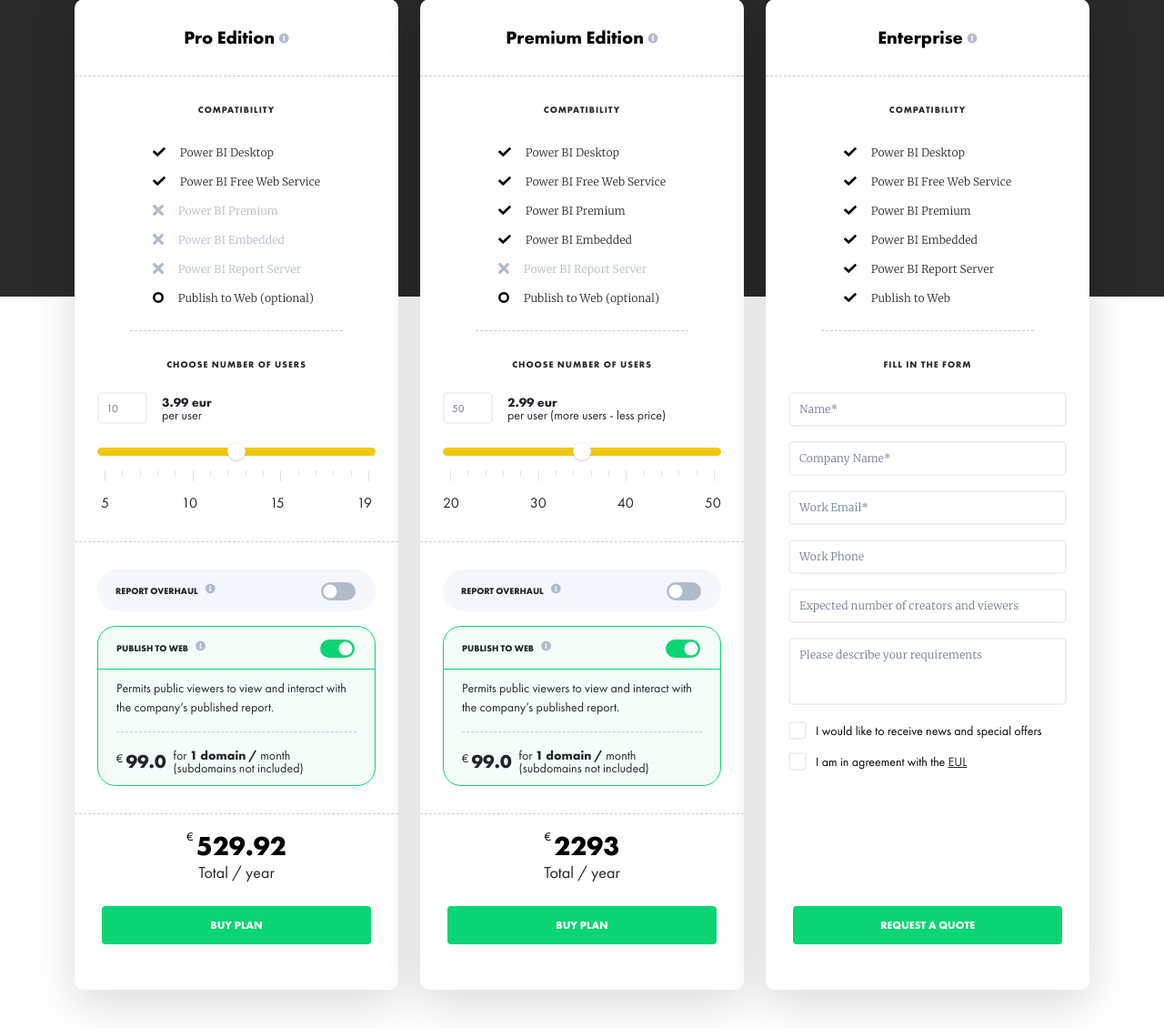
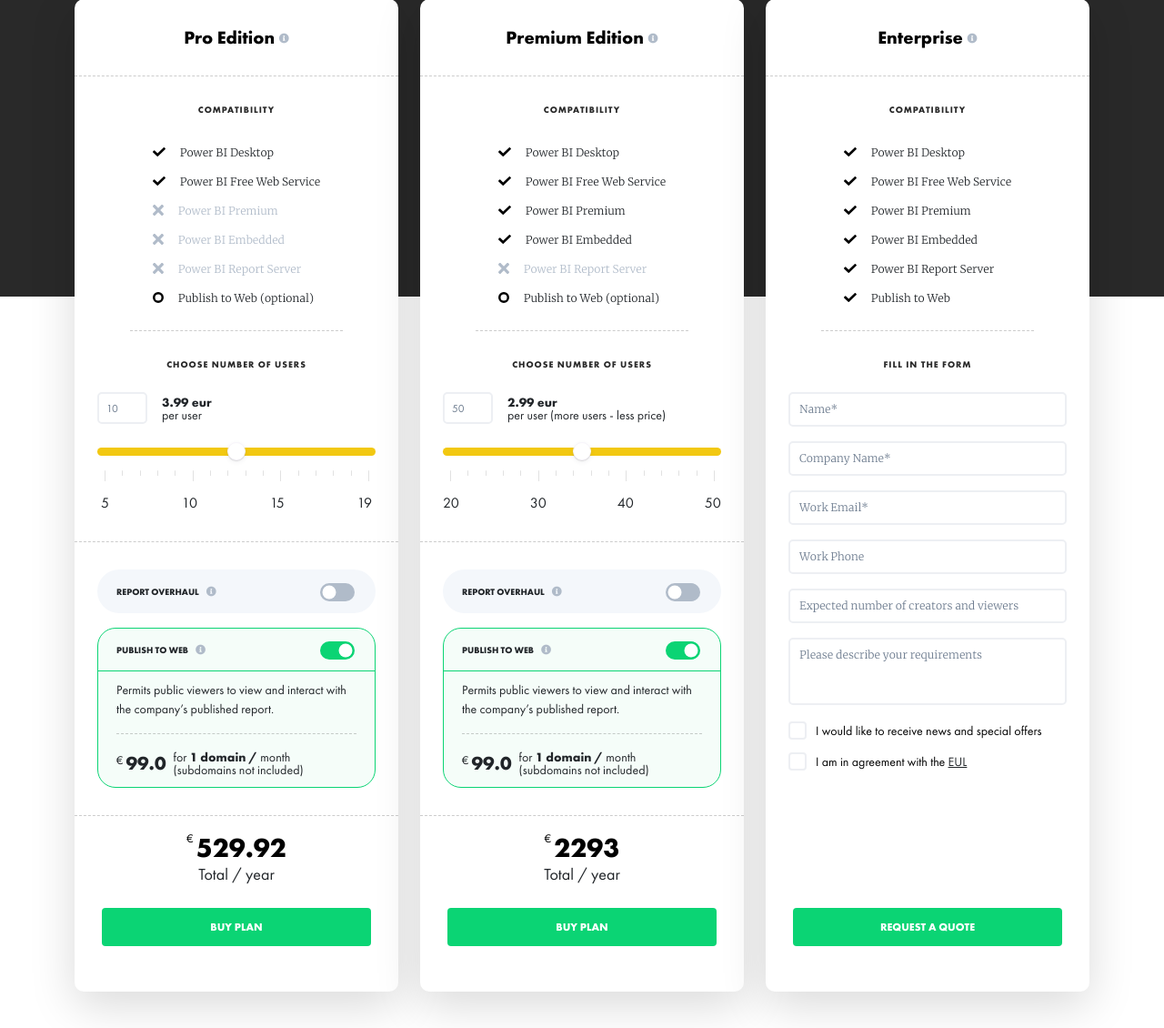
Before and after one commit to annadubynets/zoomcharts-pricing-2022, a web app: file index.html in a window 1280 px wide. Shown: the part 595-1725 px from the top of the page at 91% size. Run offline with its HTML, style and script files only (its server is not run), Linux system fonts and the light colour scheme.

Commit message:
fixed the icons layout

```diff
--- a/css/style.scss
+++ b/css/style.scss
@@ -884,6 +884,7 @@
             padding: 10px 20px;
             transition: all 0.2s;
             width: 100%;
+            border: 1px solid transparent;
             .options-body {
                 display: none;
                 padding: 10px 20px;
--- a/index.html
+++ b/index.html
@@ -737,7 +737,7 @@
                                 <div class="options-header">
                                     <div class="label-wrapper">
                                         <span class="fw-bold font-size-10px text-dark text-uppercase">Report Overhaul</span>
-                                        <i class="iconfont-information font-size-12px text-grey ps-2 align-middle" data-bs-toggle="tooltip" data-bs-placement="right" title="Check this service to improve your reports. "></i>
+                                        <i class="iconfont-information font-size-12px text-grey ps-2 d-grid" data-bs-toggle="tooltip" data-bs-placement="right" title="Check this service to improve your reports. "></i>
                                     </div>
                                     <div class="form-check form-switch">
                                         <input class="form-check-input" type="checkbox" id="flexSwitchCheckChecked">
@@ -758,7 +758,7 @@
                                 <div class="options-header">
                                     <div class="label-wrapper">
                                         <span class="fw-bold font-size-10px text-dark text-uppercase">publish to web</span>
-                                        <i class="iconfont-information font-size-12px text-grey ps-2 align-middle" data-bs-toggle="tooltip" data-bs-placement="right" title="Grant access for public viewers to view your reports."></i>
+                                        <i class="iconfont-information font-size-12px text-grey ps-2 d-grid" data-bs-toggle="tooltip" data-bs-placement="right" title="Grant access for public viewers to view your reports."></i>
                                     </div>
                                     <div class="form-check form-switch">
                                         <input class="form-check-input" type="checkbox" id="otherOtion" checked>
@@ -854,7 +854,7 @@
                                 <div class="options-header">
                                     <div class="label-wrapper">
                                         <span class="fw-bold font-size-10px text-dark text-uppercase">Report Overhaul</span>
-                                        <i class="iconfont-information font-size-12px text-grey ps-2 align-middle" data-bs-toggle="tooltip" data-bs-placement="right" title="Check this service to improve your reports. "></i>
+                                        <i class="iconfont-information font-size-12px text-grey ps-2 d-grid" data-bs-toggle="tooltip" data-bs-placement="right" title="Check this service to improve your reports. "></i>
                                     </div>
                                     <div class="form-check form-switch">
                                         <input class="form-check-input" type="checkbox" id="flexSwitchCheckChecked">
@@ -875,7 +875,7 @@
                                 <div class="options-header">
                                     <div class="label-wrapper">
                                         <span class="fw-bold font-size-10px text-dark text-uppercase">publish to web</span>
-                                        <i class="iconfont-information font-size-12px text-grey ps-2 align-middle" data-bs-toggle="tooltip" data-bs-placement="right" title="Grant access for public viewers to view your reports."></i>
+                                        <i class="iconfont-information font-size-12px text-grey ps-2 d-grid" data-bs-toggle="tooltip" data-bs-placement="right" title="Grant access for public viewers to view your reports."></i>
                                     </div>
                                     <div class="form-check form-switch">
                                         <input class="form-check-input" type="checkbox" id="otherOtion" checked>
```
Also changed, not shown: css/style.css, 1 other file.
